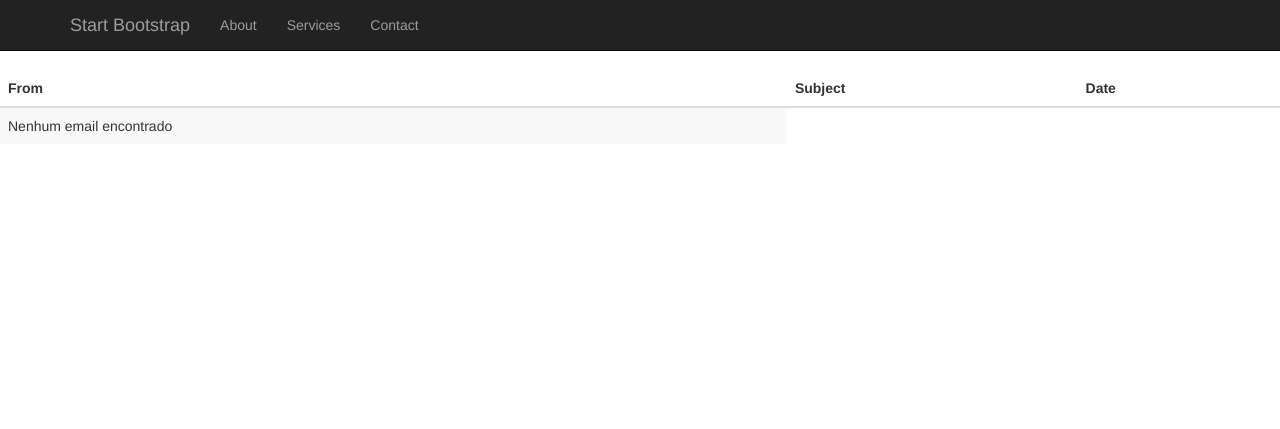
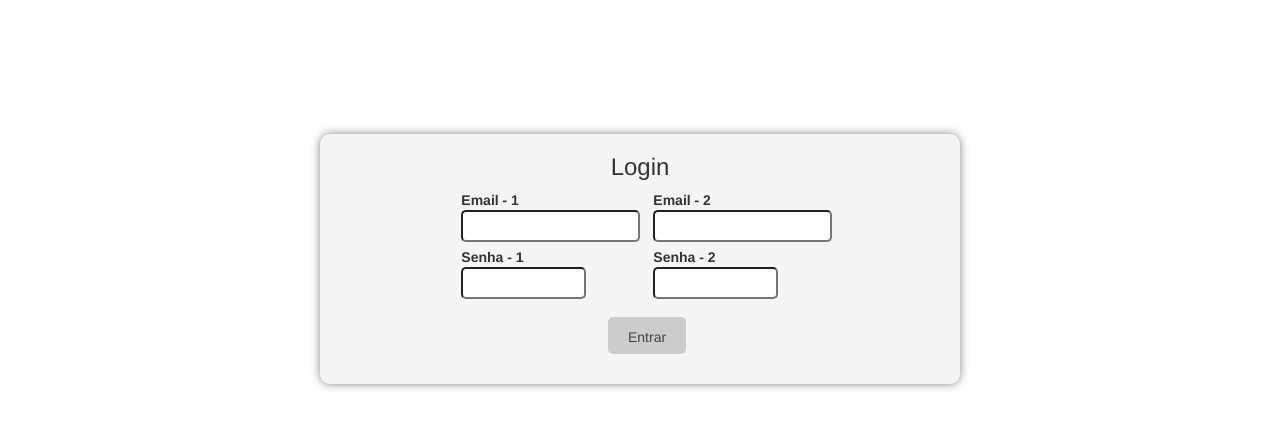
Before and after one commit to hannonq/bcc264-email, a Django app: template templates/index.html in a window 1280 px wide. Shown: the top 429 px of the page. Run offline with Django 3.2, Linux system fonts and the light colour scheme; the template is opened without the code that fills it, so the values that code supplies are empty; some libraries are stand-ins or nearby versions.

Commit message:
Tela de login

```diff
--- /dev/null
+++ b/static/css/style.css
@@ -0,0 +1,117 @@
+#main-body{
+	position: relative;
+}
+
+#content-body{
+	position: relative;
+	top: -30pt;
+	float:inherit;
+	display: block;
+	width: 80%;
+	margin-right: 10%;
+	margin-left: 10%;
+	background-color: #F5F5F5;
+	box-shadow: 0px 0px 10px #888888;
+
+	-moz-border-radius:7px;
+	-webkit-border-radius:7px;
+ 	border-radius: 2px 2px 10px 10px;
+}
+
+#content-login-email{
+	width: 50%;
+	height: 250px;
+	display: inline-block;
+	text-align: center;
+	float: left;
+	margin: 5% 10% 10% 25%;
+	background-color: #F5F5F5;
+	box-shadow: 0px 0px 10px #888888;
+
+	-moz-border-radius:7px;
+	-webkit-border-radius:7px;
+ 	border-radius: 10px 10px 10px 10px;
+}
+
+#content-login-email input{
+	padding-bottom: 5pt;
+}
+
+.but {
+	float: left;
+	background-color: #ccc;
+	color: #444;
+	padding: 10px 20px;
+	text-decoration: none;
+	box-sizing: border-box;
+	font-family: Helvetica, Arial, sans-serif;
+	font-size: 14px;
+	border: 0px;
+	margin-top: 10pt;
+	margin-left: 45%;
+
+	-moz-border-radius:7px;
+	-webkit-border-radius:7px;
+ 	border-radius: 5px 5px 5px 5px;
+}
+
+.but:hover {
+	background-image: linear-gradient(to bottom, transparent, rgba(0,0,0,.15));
+	cursor: pointer;
+}
+
+#first-email{
+	width: 30%;
+	float: left;
+	margin: 0pt 0pt 0pt 20%;
+	text-align: justify;
+	padding-left: 10pt;
+}
+
+#first-email input{
+	background-color: white;
+	-moz-border-radius:7px;
+	-webkit-border-radius:7px;
+ 	border-radius: 5px 5px 5px 5px;
+}
+
+#second-email{
+	width: 30%;
+	float: right;
+	margin: 0pt 20% 0pt 0pt ;
+	text-align: justify;
+	padding-left: 10pt;
+}
+
+#second-email input{
+	background-color: white;
+	-moz-border-radius:7px;
+	-webkit-border-radius:7px;
+ 	border-radius: 5px 5px 5px 5px;
+}
+
+#content-table-emails{
+	display: inline-block;
+	width: 100%;
+	margin-bottom: 16pt;
+	padding-left: 15pt;
+}
+
+#table-emails{
+	display: inline-block;
+	width: 85%;
+}
+
+#content-renew{
+	display: inline-block;
+	float: left;
+	width: 15%;
+	height: 100%;
+	padding-left: 15pt;
+}
+
+#content-google-calendar{
+	width: 100%;
+	height: 200px;
+	padding-left: 15pt;
+}
--- a/templates/base.html
+++ b/templates/base.html
@@ -15,7 +15,7 @@
     {% block head_css %}
         <!-- Bootstrap Core CSS -->
         <link rel="stylesheet" type="text/css" href="{% static 'css/bootstrap.min.css' %}" />
-
+        <link rel="stylesheet" type="text/css" href="{% static 'css/style.css' %}" />
         <!-- Custom CSS -->
         <style>
             body {
@@ -39,6 +39,7 @@
 </head>
 
 <body>
+<div id="main-body">
     <!-- Navigation -->
     <nav class="navbar navbar-inverse navbar-fixed-top" role="navigation">
         <div class="container">
@@ -50,7 +51,7 @@
                     <span class="icon-bar"></span>
                     <span class="icon-bar"></span>
                 </button>
-            <a class="navbar-brand" href="#">Start Bootstrap</a>
+                <a class="navbar-brand" href="#">Voltando a vaca fria</a>
             </div>
             <!-- Collect the nav links, forms, and other content for toggling -->
             <div class="collapse navbar-collapse" id="bs-example-navbar-collapse-1">
@@ -71,9 +72,16 @@
         <!-- /.container -->
     </nav>
 
+    <div id="content-body">
+
 {% block content %}
     <!-- Insert stuff here -->
 {% endblock content %}
+
+    <!-- end tag div content-body -->
+    </div>
+<!-- end tag div main-body -->
+</div>
 
 {% block footer_js %}
     <!-- jQuery (necessary for Bootstrap's JavaScript plugins) -->
--- a/templates/index.html
+++ b/templates/index.html
@@ -1,44 +1,106 @@
-{% extends "base.html" %}
+<!DOCTYPE html>
 {% load staticfiles %}
+<html lang="en">
+<head>
+    <title>Login</title>
+    {% block head_meta %}
+        <meta charset="utf-8">
+        <meta http-equiv="X-UA-Compatible" content="IE=edge">
+        <meta name="viewport" content="width=device-width, initial-scale=1">
+        <meta name="description" content="">
+        <meta name="author" content="">
 
-{% block head_js %}
+    {%endblock head_meta%}
+
+    {% block head_css %}
+        <!-- Bootstrap Core CSS -->
+        <link rel="stylesheet" type="text/css" href="{% static 'css/bootstrap.min.css' %}" />
+        <link rel="stylesheet" type="text/css" href="{% static 'css/style.css' %}" />
+        <!-- Custom CSS -->
+        <style>
+            body {
+                padding-top: 70px;
+                /* Required padding for .navbar-fixed-top. Remove if using .navbar-static-top. Change if height of navigation changes. */
+            }
+        </style>
+
+        <!-- HTML5 Shim and Respond.js IE8 support of HTML5 elements and media queries -->
+        <!-- WARNING: Respond.js doesn't work if you view the page via file:// -->
+        <!--[if lt IE 9]>
+        <script src="https://oss.maxcdn.com/libs/html5shiv/3.7.0/html5shiv.js"></script>
+        <script src="https://oss.maxcdn.com/libs/respond.js/1.4.2/respond.min.js"></script>
+    <![endif]-->
+
+    {% endblock head_css %}
+
+    {% block head_js %}
+
+    {% endblock head_js %}
+</head>
+
+<body>
+<div id="main-body">
+<!-- Page Content -->
+    <div id="content-login-email">
+        <h3>Login</h3>
+        <form action="#" method="post" name="login">
+            <div id="first-email">
+                <label>Email - 1 <br>
+                    <input type="text" style="width:100%;" name="Username1" id="UserId1">
+                </label>
+                <br>
+                <label>Senha - 1 <br>
+                    <input type="password" style="width:70%;" name="password1" id="PWD1">
+                </label>
+            </div>
+
+            <div id="second-email">
+                <label>Email - 2 <br>
+                    <input type="text" style="width:100%;" name="Username2" id="UserId2">
+                </label>
+                <br>
+                <label>Senha - 2 <br>
+                    <input type="password" style="width:70%;" name="password2" id="PWD2">
+                </label>
+            </div>
+            <input type="submit" value="Entrar" name="Login" class="but">
+        </form>
+    </div>
+
+<div id="content-body">
+
+{% block content %}
+    <!-- Insert stuff here -->
+{% endblock content %}
+
+    <!-- end tag div content-body -->
+    </div>
+<!-- end tag div main-body -->
+</div>
+
+{% block footer_js %}
+    <!-- jQuery (necessary for Bootstrap's JavaScript plugins) -->
+    <script src="{% static 'js/jquery-2.1.1.min.js' %}"></script>
+    <!-- Bootstrap Core JavaScript -->
+    <script src="{%static 'js/bootstrap.min.js' %}"></script>
+    {% comment %}
+         <!-- jQuery Version 1.11.1 -->
+        <script src="{% static 'js/jquery.js' %}"></script>
+        {% endcomment %}
+
+    <script type="text/javascript" src="{% static 'js/jquery-latest.js' %}"></script>
+    <script type="text/javascript" src="{% static 'js/jquery.tablesorter.js' %}"></script>
+
+    <script type="text/javascript">
+        $(function() {
+            $("#tablesorter-demo").tablesorter({sortList:[[0,0],[2,1]], widgets: ['zebra']});
+            $("#options").tablesorter({sortList: [[0,0]], headers: { 3:{sorter: false}, 4:{sorter: false}}});
+        });
+    </script>
+
+{% endblock footer_js %}
 
 
+</body>
 
-
-{% endblock head_js %}
-
-{% block content %}
-    <!-- Page Content -->
-    <table id="tablesorter-demo" class="table table-striped">
-		<thead>
-			<tr>
-				<th>From</th>
-				<th>Subject</th>
-				<th>Date</th>
-			</tr>
-		</thead>
-		<tbody>
-        {% if not emails %}
-            <tr>
-                <td>Nenhum email encontrado</td>
-            </tr>
-        {% endif %}
-        {% for email in emails %}
-            <tr>
-                <td>
-                    {{ email.email_from }}
-                </td>
-                <td>
-                    {{ email.email_subject }}
-                </td>
-                <td>
-                    {{ email.email_date }}
-                </td>
-            </tr>
-        {% endfor %}
-		</tbody>
-	</table>
-
-
-{% endblock content %}
+</html>
```
Also changed, not shown: templates/emails.html (added, +54 -0 lines), db.sqlite3. Lines whose indentation alone changed are shown as unchanged.
